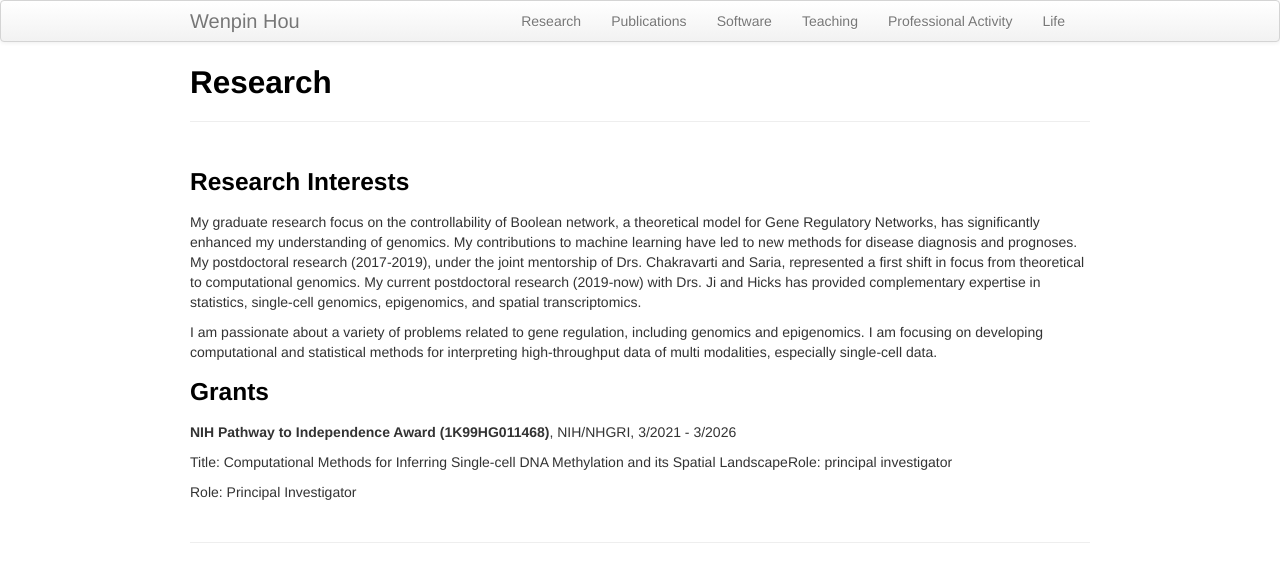
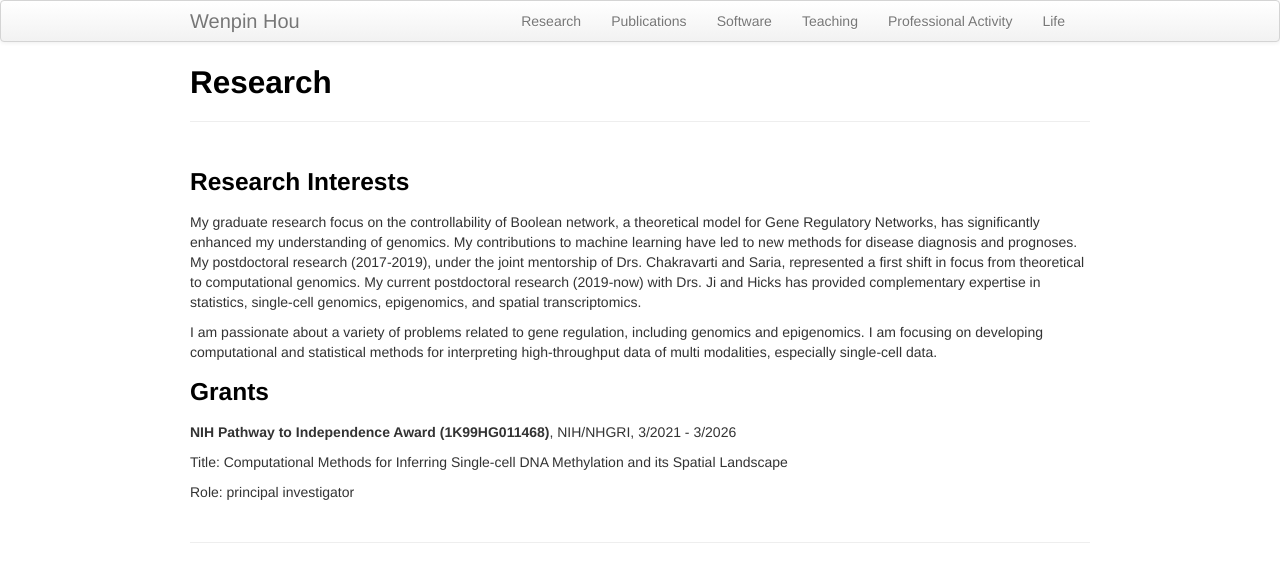
Before and after one commit to Winnie09/Wenpin_Hou, a Jekyll site: the page built from pages/research.md, in a window 1280 px wide. Shown: the top 582 px of the page. Built offline with Jekyll 4.4.1, drawn with Linux system fonts in a browser that asks for light colours.

Commit message:
add changes

```diff
--- a/pages/research.md
+++ b/pages/research.md
@@ -21,6 +21,6 @@ developing computational and statistical methods for interpreting high-throughpu
 
  **NIH Pathway to Independence Award (1K99HG011468)**, NIH/NHGRI, 3/2021 - 3/2026
 
- Title: Computational Methods for Inferring Single-cell DNA Methylation and its Spatial LandscapeRole: principal investigator
+ Title: Computational Methods for Inferring Single-cell DNA Methylation and its Spatial Landscape
 
-Role: Principal Investigator
+Role: principal investigator
```
